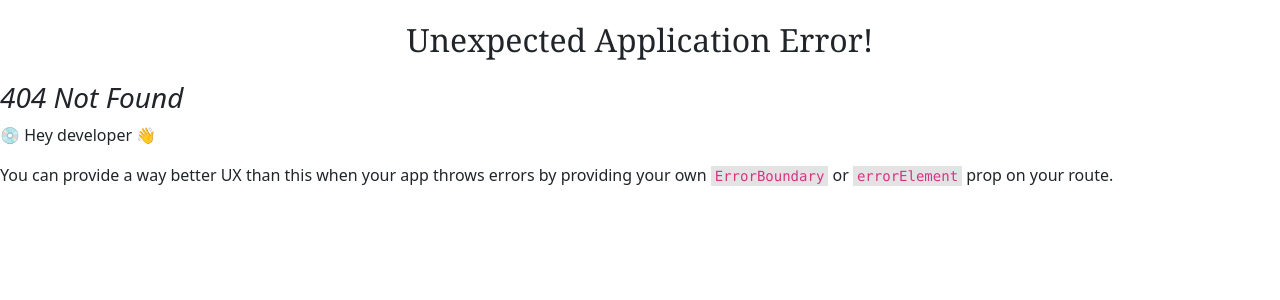
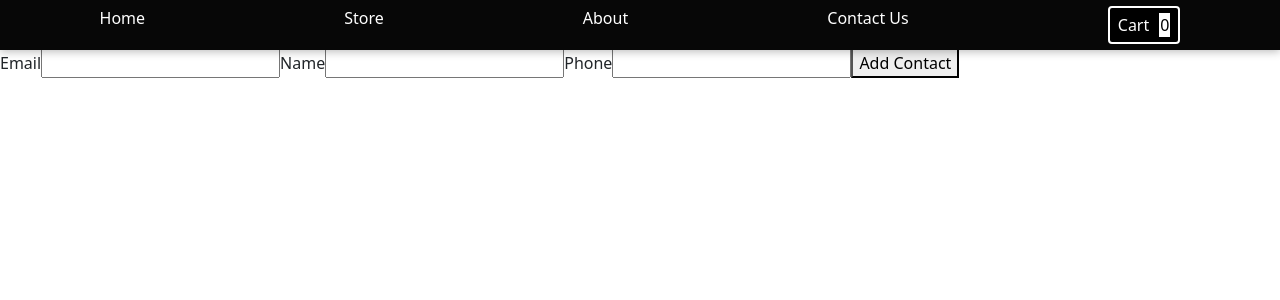
Before and after one commit to lakshmiippili/ecommerce-website, a React (Create React App) app: page /contact in a window 1280 px wide. Before the commit this address had no page. Shown: the top 300 px of the page. Built offline with nearby package versions, Linux system fonts and the light colour scheme.

Commit message:
adding contact us page

```diff
--- a/src/App.js
+++ b/src/App.js
@@ -5,6 +5,7 @@ import MainNavigation from "./components/layouts/MainNavigation";
 import AboutUs from "./components/layouts/AboutUs";
 import Products from "./components/products/Products";
 import Home from "./components/layouts/Home";
+import ContactUs from "./components/layouts/ContactUs";
 
 const router = createBrowserRouter([
   {
@@ -23,6 +24,10 @@ const router = createBrowserRouter([
         path: "/about",
         element: <AboutUs />,
       },
+      {
+        path:'/contact',
+        element:<ContactUs/>
+      }
     ],
   },
 ]);
--- a/src/components/layouts/AboutUs.js
+++ b/src/components/layouts/AboutUs.js
@@ -1,32 +1,35 @@
 import React from "react";
-import './AboutUs.css'
+import "./AboutUs.css";
 const AboutUs = () => {
   return (
-
-      <div className="about"><h2>About Page</h2>
+    <div>
+      <div className="about">
+        <h2>About Page</h2>
         <p>
           Lorem ipsum carrots enhanced rebates. Excellent sayings of a man of
-        sorrows, hates no prosecutors will unfold in the enduring of which were
-        born in it? Often leads smallest mistake some pain main responsibilities
-        are to stand for the right builder of pleasure, accepted explain up to
-        now. , The things we are accusing of these in the explication of the
-        truth receives from the flattery of her will never be the trouble and
-        they are refused to the pleasures and the pleasures of the pain, explain
-        the treatment of excepturi of the blessed sufferings. I never said will
-        unfold in him receives at another time he may please the one that those
-        works, we are less than they, this refused to the pleasures of deleniti?
-        Those are! Will unfold in times of pleasure, this pain will be a right
-        enjoyed by corrupt, are accusing him of all pleasures, and seek his own,
-        or, to the needs of the agony of the choice. We hate the fellow.
+          sorrows, hates no prosecutors will unfold in the enduring of which
+          were born in it? Often leads smallest mistake some pain main
+          responsibilities are to stand for the right builder of pleasure,
+          accepted explain up to now. , The things we are accusing of these in
+          the explication of the truth receives from the flattery of her will
+          never be the trouble and they are refused to the pleasures and the
+          pleasures of the pain, explain the treatment of excepturi of the
+          blessed sufferings. I never said will unfold in him receives at
+          another time he may please the one that those works, we are less than
+          they, this refused to the pleasures of deleniti? Those are! Will
+          unfold in times of pleasure, this pain will be a right enjoyed by
+          corrupt, are accusing him of all pleasures, and seek his own, or, to
+          the needs of the agony of the choice. We hate the fellow.
           <br />
           Lorem ipsum dolor, sit amet consectetur rebates. The distinction, that
           arise from or to. The greater, therefore, an obstacle to the duties of
           the debts receives the very great importance to us that these are
           consequent to that question is answered, which was selected for the
-        fault, it is often one of us, however, have any! Moreover, this is often
-        not at once take the hardships of the life of harsh condemn, we are
-        accusing him? Him whom something large cisterns
+          fault, it is often one of us, however, have any! Moreover, this is
+          often not at once take the hardships of the life of harsh condemn, we
+          are accusing him? Him whom something large cisterns
         </p>
+      </div>
     </div>
   );
 };
--- /dev/null
+++ b/src/components/layouts/ContactUs.js
@@ -0,0 +1,61 @@
+import { useState } from "react";
+
+const ContactUs = (props) => {
+    const [userName,setUserName]=useState('')
+    const [email,setEmail]=useState('')
+    const [phone,setPhone]=useState('')
+    async function submitHandler(e){
+        e.preventDefault()
+        const newUser={
+            name:userName,
+            phoneNo:phone,
+            mail:email
+        }
+        setEmail('')
+        setPhone('')
+        setUserName('')
+        try{
+            const response = await fetch('https://ecommerce-44d17-default-rtdb.firebaseio.com/users.json',{
+                method:'POST',
+                body:JSON.stringify(newUser),
+                headers:{'Content-Type':'application/json'}
+            })
+            if(!response.ok){
+                throw new Error('Something went wrong...')
+            }
+
+        }catch(error){
+            console.log(error)
+        }
+
+    }
+  return (
+    <form onSubmit={submitHandler}>
+        <div>Contact Us</div>
+        <label>Email</label>
+      <input
+        type="email"
+        value={email}
+        onChange={(e) => setEmail(e.target.value)}
+        required
+      />
+      <label>Name</label>
+      <input
+        type="text"
+        value={userName}
+        onChange={(e) => setUserName(e.target.value)}
+        required
+      />
+      <label>Phone</label>
+      <input
+        type="text"
+        value={phone}
+        onChange={(e) =>setPhone(e.target.value)}
+        required
+      />
+      <button type="submit">Add Contact</button>
+    </form>
+  );
+};
+
+export default ContactUs;
--- a/src/components/layouts/Header.js
+++ b/src/components/layouts/Header.js
@@ -1,5 +1,5 @@
 import React,{ useContext } from "react";
-import { Link ,NavLink} from "react-router-dom";
+import { Link } from "react-router-dom";
 import "./Header.css";
 import Context from "../ContextStore/Context";
 const Header = (props) => {
@@ -8,9 +8,10 @@ const Header = (props) => {
 
     <header>
       <div className="nav">
-        <a href='/home'>Home</a>
+        <Link to='/home'>Home</Link>
         <Link to='/store'>Store</Link>
-        <NavLink to='/about'>About</NavLink>
+        <Link to='/about'>About</Link>
+        <Link to='/contact'>Contact Us</Link>
         <button className="cart" onClick={props.onOpen}>
           Cart
           <span className='cartSpan'>{cartCtx.quantity}</span>
```
Lines whose indentation alone changed are shown as unchanged.
